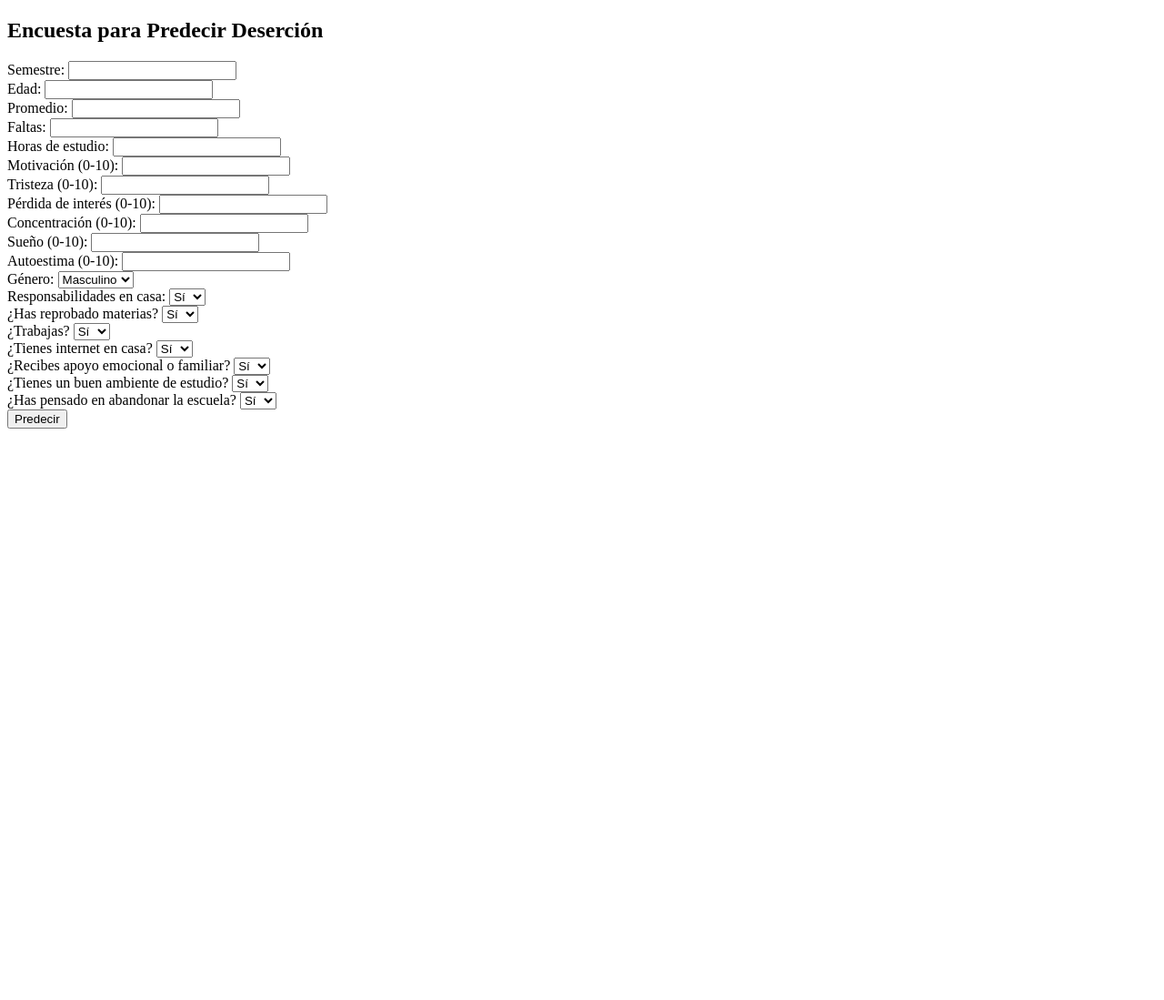
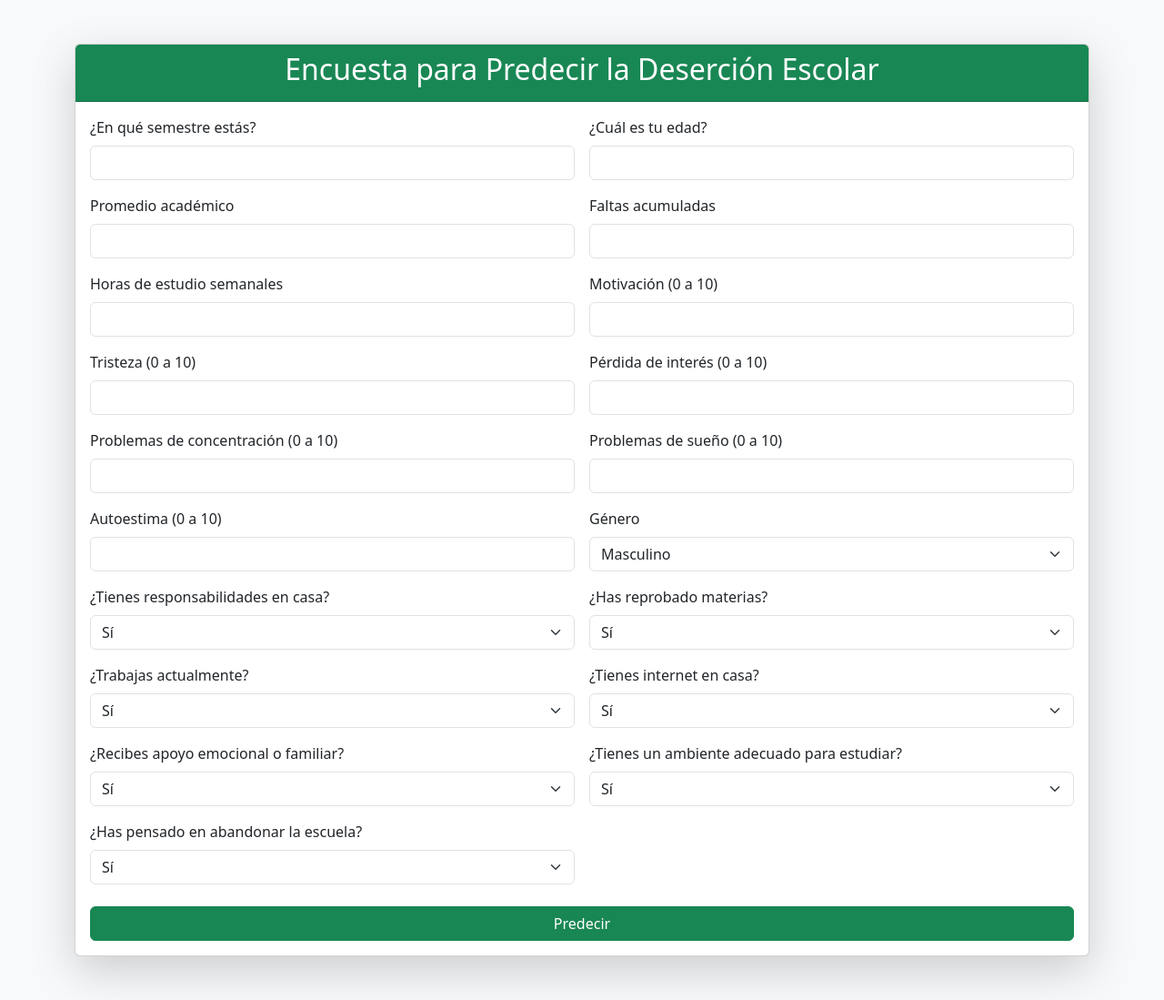
Before and after one commit to fercastillo6009/appdesercion, a Flask app: page / in a window 1280 px wide. Shown: the whole page at 91% size. Before the commit the page ends 471 px from the top, so only its background shows below. Run offline with Flask 3, Linux system fonts and the light colour scheme; parts of the project's set-up code (start-up, migrations or seed data) failed here and were passed over.

Commit message:
Update formulario.html

```diff
--- a/templates/formulario.html
+++ b/templates/formulario.html
@@ -1,84 +1,153 @@
 <!DOCTYPE html>
-<html>
+<html lang="es">
 <head>
-    <title>Encuesta Deserción</title>
+    <meta charset="UTF-8">
+    <title>Encuesta de Deserción</title>
+    <link href="https://cdn.jsdelivr.net/npm/bootstrap@5.3.3/dist/css/bootstrap.min.css" rel="stylesheet">
 </head>
-<body>
-    <h2>Encuesta para Predecir Deserción</h2>
+<body class="bg-light">
+    <div class="container mt-5 mb-5">
+        <div class="card shadow-lg">
+            <div class="card-header text-center bg-success text-white">
+                <h2>Encuesta para Predecir la Deserción Escolar</h2>
+            </div>
+            <div class="card-body">
                 <form method="post">
-        <label>Semestre: <input type="number" name="semestre" required></label><br>
-        <label>Edad: <input type="number" name="edad" required></label><br>
-        <label>Promedio: <input type="number" step="0.1" name="promedio" required></label><br>
-        <label>Faltas: <input type="number" name="faltas" required></label><br>
-        <label>Horas de estudio: <input type="number" name="horas_estudio" required></label><br>
-        <label>Motivación (0-10): <input type="number" name="motivacion" required></label><br>
-        <label>Tristeza (0-10): <input type="number" name="tristeza" required></label><br>
-        <label>Pérdida de interés (0-10): <input type="number" name="perdida_interes" required></label><br>
-        <label>Concentración (0-10): <input type="number" name="concentracion" required></label><br>
-        <label>Sueño (0-10): <input type="number" name="sueno" required></label><br>
-        <label>Autoestima (0-10): <input type="number" name="autoestima" required></label><br>
+                    <div class="row g-3">
 
-        <label>Género:
-            <select name="genero">
+                        <div class="col-md-6">
+                            <label class="form-label">¿En qué semestre estás?</label>
+                            <input type="number" name="semestre" class="form-control" required>
+                        </div>
+
+                        <div class="col-md-6">
+                            <label class="form-label">¿Cuál es tu edad?</label>
+                            <input type="number" name="edad" class="form-control" required>
+                        </div>
+
+                        <div class="col-md-6">
+                            <label class="form-label">Promedio académico</label>
+                            <input type="number" step="0.1" name="promedio" class="form-control" required>
+                        </div>
+
+                        <div class="col-md-6">
+                            <label class="form-label">Faltas acumuladas</label>
+                            <input type="number" name="faltas" class="form-control" required>
+                        </div>
+
+                        <div class="col-md-6">
+                            <label class="form-label">Horas de estudio semanales</label>
+                            <input type="number" name="horas_estudio" class="form-control" required>
+                        </div>
+
+                        <div class="col-md-6">
+                            <label class="form-label">Motivación (0 a 10)</label>
+                            <input type="number" name="motivacion" class="form-control" required>
+                        </div>
+
+                        <div class="col-md-6">
+                            <label class="form-label">Tristeza (0 a 10)</label>
+                            <input type="number" name="tristeza" class="form-control" required>
+                        </div>
+
+                        <div class="col-md-6">
+                            <label class="form-label">Pérdida de interés (0 a 10)</label>
+                            <input type="number" name="perdida_interes" class="form-control" required>
+                        </div>
+
+                        <div class="col-md-6">
+                            <label class="form-label">Problemas de concentración (0 a 10)</label>
+                            <input type="number" name="concentracion" class="form-control" required>
+                        </div>
+
+                        <div class="col-md-6">
+                            <label class="form-label">Problemas de sueño (0 a 10)</label>
+                            <input type="number" name="sueno" class="form-control" required>
+                        </div>
+
+                        <div class="col-md-6">
+                            <label class="form-label">Autoestima (0 a 10)</label>
+                            <input type="number" name="autoestima" class="form-control" required>
+                        </div>
+
+                        <div class="col-md-6">
+                            <label class="form-label">Género</label>
+                            <select name="genero" class="form-select">
                                 <option>Masculino</option>
                                 <option>Femenino</option>
                             </select>
-        </label><br>
+                        </div>
 
-        <label>Responsabilidades en casa:
-            <select name="responsabilidades">
+                        <div class="col-md-6">
+                            <label class="form-label">¿Tienes responsabilidades en casa?</label>
+                            <select name="responsabilidades" class="form-select">
                                 <option>Sí</option>
                                 <option>No</option>
                             </select>
-        </label><br>
+                        </div>
 
-        <label>¿Has reprobado materias?
-            <select name="reprobado">
+                        <div class="col-md-6">
+                            <label class="form-label">¿Has reprobado materias?</label>
+                            <select name="reprobado" class="form-select">
                                 <option>Sí</option>
                                 <option>No</option>
                             </select>
-        </label><br>
+                        </div>
 
-        <label>¿Trabajas?
-            <select name="trabajo">
+                        <div class="col-md-6">
+                            <label class="form-label">¿Trabajas actualmente?</label>
+                            <select name="trabajo" class="form-select">
                                 <option>Sí</option>
                                 <option>No</option>
                             </select>
-        </label><br>
+                        </div>
 
-        <label>¿Tienes internet en casa?
-            <select name="internet">
+                        <div class="col-md-6">
+                            <label class="form-label">¿Tienes internet en casa?</label>
+                            <select name="internet" class="form-select">
                                 <option>Sí</option>
                                 <option>No</option>
                             </select>
-        </label><br>
+                        </div>
 
-        <label>¿Recibes apoyo emocional o familiar?
-            <select name="apoyo">
+                        <div class="col-md-6">
+                            <label class="form-label">¿Recibes apoyo emocional o familiar?</label>
+                            <select name="apoyo" class="form-select">
                                 <option>Sí</option>
                                 <option>No</option>
                             </select>
-        </label><br>
+                        </div>
 
-        <label>¿Tienes un buen ambiente de estudio?
-            <select name="ambiente">
+                        <div class="col-md-6">
+                            <label class="form-label">¿Tienes un ambiente adecuado para estudiar?</label>
+                            <select name="ambiente" class="form-select">
                                 <option>Sí</option>
                                 <option>No</option>
                             </select>
-        </label><br>
+                        </div>
 
-        <label>¿Has pensado en abandonar la escuela?
-            <select name="abandono">
+                        <div class="col-md-6">
+                            <label class="form-label">¿Has pensado en abandonar la escuela?</label>
+                            <select name="abandono" class="form-select">
                                 <option>Sí</option>
                                 <option>No</option>
                             </select>
-        </label><br>
+                        </div>
+                    </div>
 
-        <button type="submit">Predecir</button>
+                    <button type="submit" class="btn btn-success mt-4 w-100">Predecir</button>
                 </form>
 
                 {% if resultado %}
-        <h3>Resultado: {{ resultado }}</h3>
+                    <div class="alert alert-info mt-4 text-center">
+                        <strong>Resultado:</strong> {{ resultado }}
+                    </div>
                 {% endif %}
+            </div>
+        </div>
+    </div>
+
+    <!-- Bootstrap JS opcional -->
+    <script src="https://cdn.jsdelivr.net/npm/bootstrap@5.3.3/dist/js/bootstrap.bundle.min.js"></script>
 </body>
 </html>
```
Lines whose indentation alone changed are shown as unchanged.
